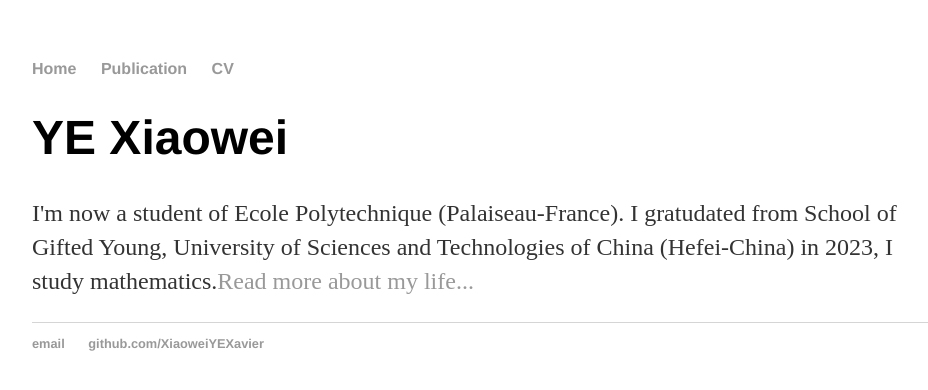
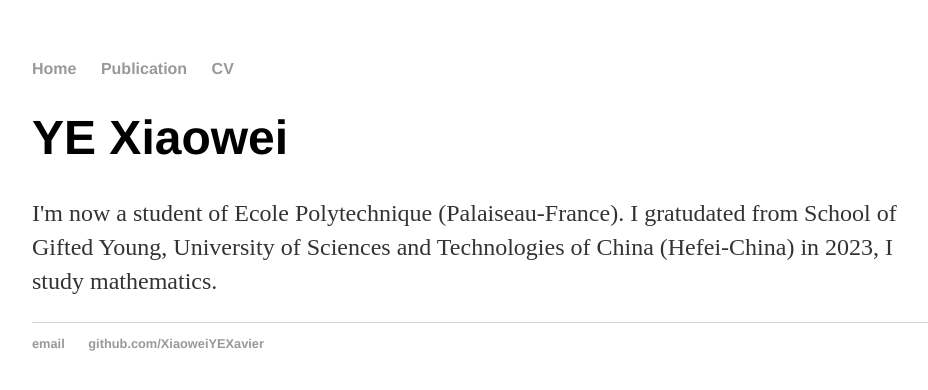
Before and after one commit to XiaoweiYEXavier/XiaoweiYEXavier.github.io, a Jekyll site: the page built from index.html, in a window 1280 px wide. Shown: the top 390 px of the page, without its empty margins (160-1088 px from the left). Built offline with Jekyll 4.4.1, drawn with Linux system fonts in a browser that asks for light colours.

Commit message:
Update index.html

```diff
--- a/index.html
+++ b/index.html
@@ -4,5 +4,5 @@ title: YE Xiaowei
 ---
 <div class="blurb">
 	<h1>YE Xiaowei</h1>
-	<p>I'm now a student of Ecole Polytechnique (Palaiseau-France). I gratudated from School of Gifted Young, University of Sciences and Technologies of China (Hefei-China) in 2023, I study mathematics.<a href="/about">Read more about my life...</a></p>
+	<p>I'm now a student of Ecole Polytechnique (Palaiseau-France). I gratudated from School of Gifted Young, University of Sciences and Technologies of China (Hefei-China) in 2023, I study mathematics.</a></p>
 </div><!-- /.blurb -->
```
